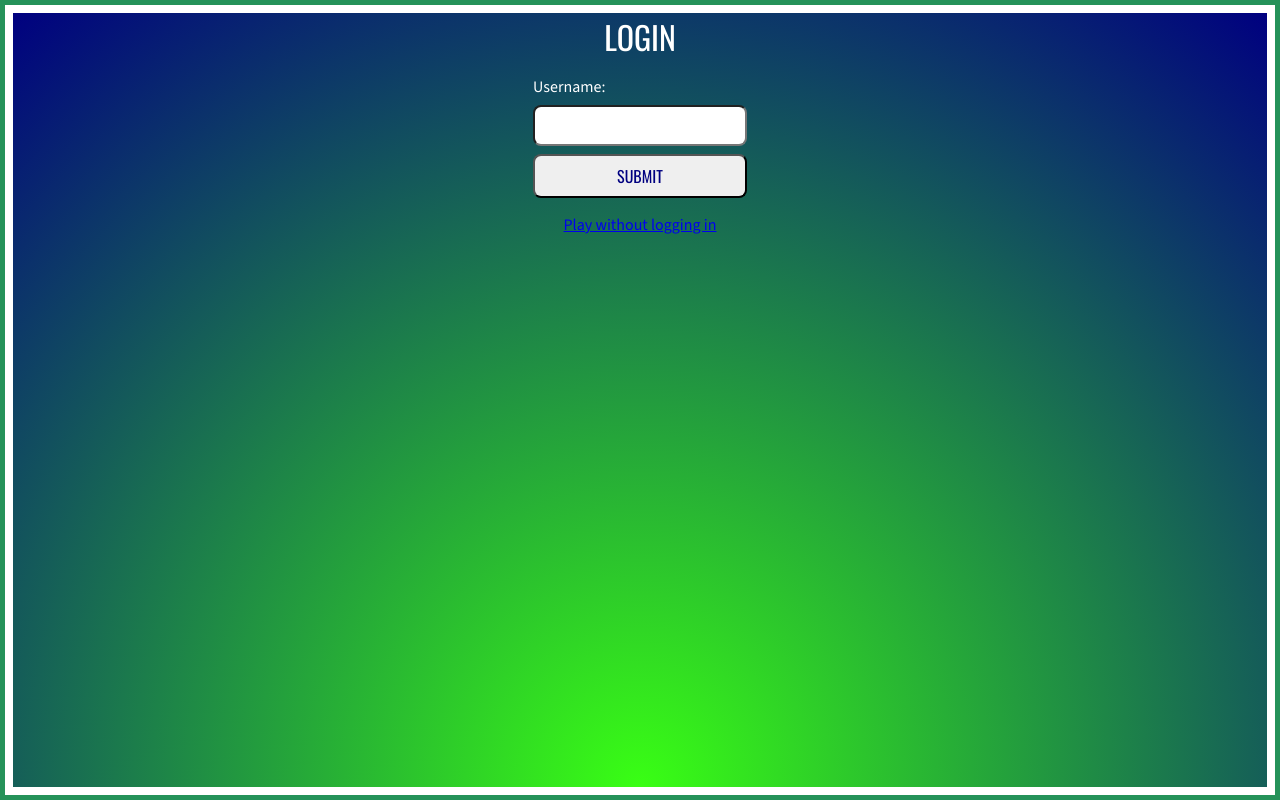
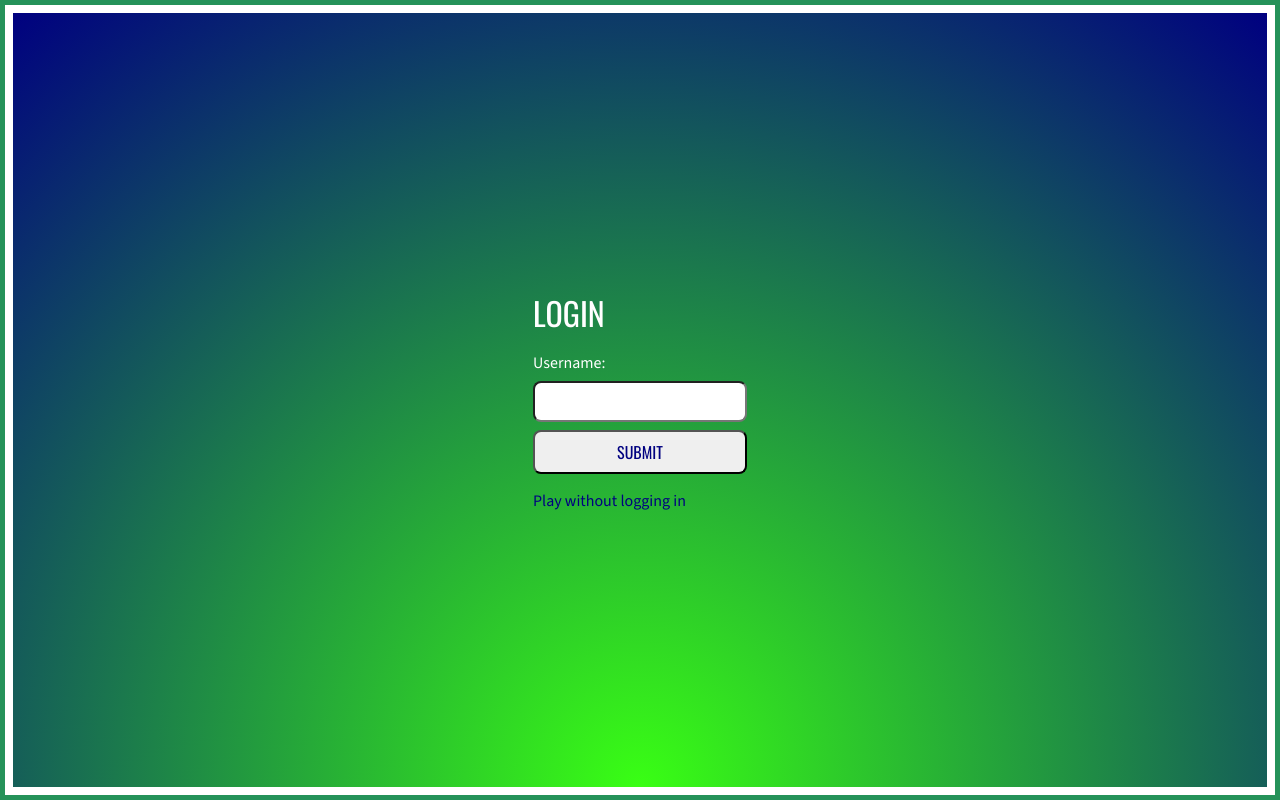
Before and after one commit to GMSoudersJr/card-workout, a SvelteKit app: page /login in a window 1280 px wide. Built offline with nearby package versions, Linux system fonts and the light colour scheme; no server answers; sample sign-in values are in the browser's storage; a web font is replaced by a local one.

Commit message:
Adjust the layout of the login page

```diff
--- a/src/routes/login/+layout.svelte
+++ b/src/routes/login/+layout.svelte
@@ -9,5 +9,8 @@
   .login-layout {
     height: 100%;
     background: radial-gradient(circle at bottom center, #39FF14, #000080);
+    display: grid;
+    justify-content: center;
+    align-content: center;
   }
 </style>
--- a/src/routes/login/+page.svelte
+++ b/src/routes/login/+page.svelte
@@ -20,7 +20,6 @@
     await goto('/');
 
     return async ({ result, update }) => {
-
 
     }
   };
@@ -81,13 +80,10 @@
     color: #FFFFFF;
   }
   .login-container {
-    height: 100%;
     display: grid;
     grid-template-columns: 1fr;
     grid-template-rows: repeat(3, min-content);
-    justify-items: center;
     row-gap: 1rem;
-    place-self: center;
   }
   .login-form {
     display: grid;
@@ -106,4 +102,11 @@
     font-size: 1rem;
     color: #000080;
   }
+  a {
+    text-decoration: none;
+    color: #000080;
+  }
+  a:hover {
+    color: #FFFFFF;
+  }
 </style>
```
